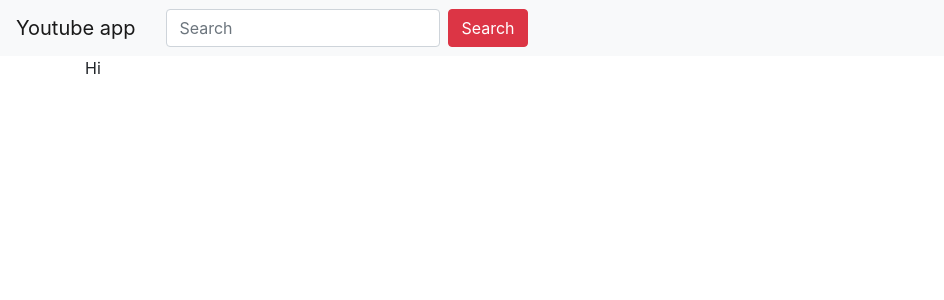
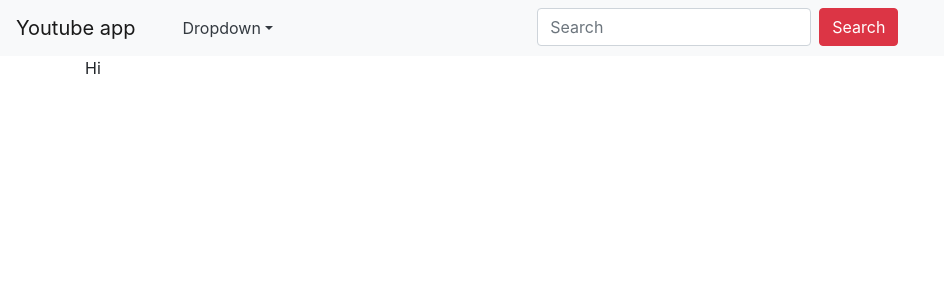
Before and after one commit to denisdenes/youtube-app, a React (Create React App) app: page / in a window 1280 px wide. Shown: the top 300 px of the page, without its empty margins (0-944 px from the left). Built offline with nearby package versions, Linux system fonts and the light colour scheme.

Commit message:
Add dropdown

```diff
--- /dev/null
+++ b/src/components/Dropdown/index.js
@@ -0,0 +1,25 @@
+import React                            from 'react';
+import PropTypes                        from "prop-types";
+import { NavDropdown, NavDropdownItem } from "../external/NavDropdown";
+
+export const categories = [ 'Travel', 'Cars', 'Holiday' ];
+
+export const DropdownLink = ({ title }) => {
+  return (
+    <NavDropdown title={ title } id="basic-nav-dropdown">
+      {
+        categories.map(category => (
+          <NavDropdownItem>{ category }</NavDropdownItem>
+        ))
+      }
+    </NavDropdown>
+  );
+};
+
+DropdownLink.propTypes = {
+  title: PropTypes.string
+};
+
+DropdownLink.defaultProps = {
+  title: "Dropdown"
+};
--- a/src/components/Navbar/index.js
+++ b/src/components/Navbar/index.js
@@ -1,5 +1,7 @@
-import React     from 'react';
-import PropTypes from 'prop-types';
+import React                   from 'react';
+import PropTypes               from 'prop-types';
+import { Container, Row, Col } from "../external/Grid";
+import { DropdownLink }        from "../Dropdown";
 
 export const Navbar = ({ brand }) => {
   return (
@@ -11,12 +13,20 @@ export const Navbar = ({ brand }) => {
       </button>
 
       <div className="collapse navbar-collapse" id="navbarSupportedContent">
-        <div className="container">
-          <form className="form-inline my-2 my-lg-0">
-            <input className="form-control mr-sm-2" type="search" placeholder="Search" aria-label="Search"/>
-            <button className="btn btn-secondary my-2 my-sm-0" type="submit">Search</button>
-          </form>
-        </div>
+        <Container>
+          <Row>
+            <Col md={ 4 }>
+              <DropdownLink/>
+            </Col>
+
+            <Col md={ 8 }>
+              <form className="form-inline my-2 my-lg-0">
+                <input className="form-control mr-sm-2" type="search" placeholder="Search" aria-label="Search"/>
+                <button className="btn btn-secondary my-2 my-sm-0" type="submit">Search</button>
+              </form>
+            </Col>
+          </Row>
+        </Container>
       </div>
     </nav>
   );
--- /dev/null
+++ b/src/components/external/NavDropdown/index.js
@@ -0,0 +1,14 @@
+import React          from 'react';
+import ExtNavDropdown from 'react-bootstrap/NavDropdown';
+
+export const NavDropdown = (props) => {
+  return (
+    <ExtNavDropdown { ...props } />
+  );
+};
+
+export const NavDropdownItem = (props) => {
+  return (
+    <ExtNavDropdown.Item { ...props } />
+  );
+};
```
